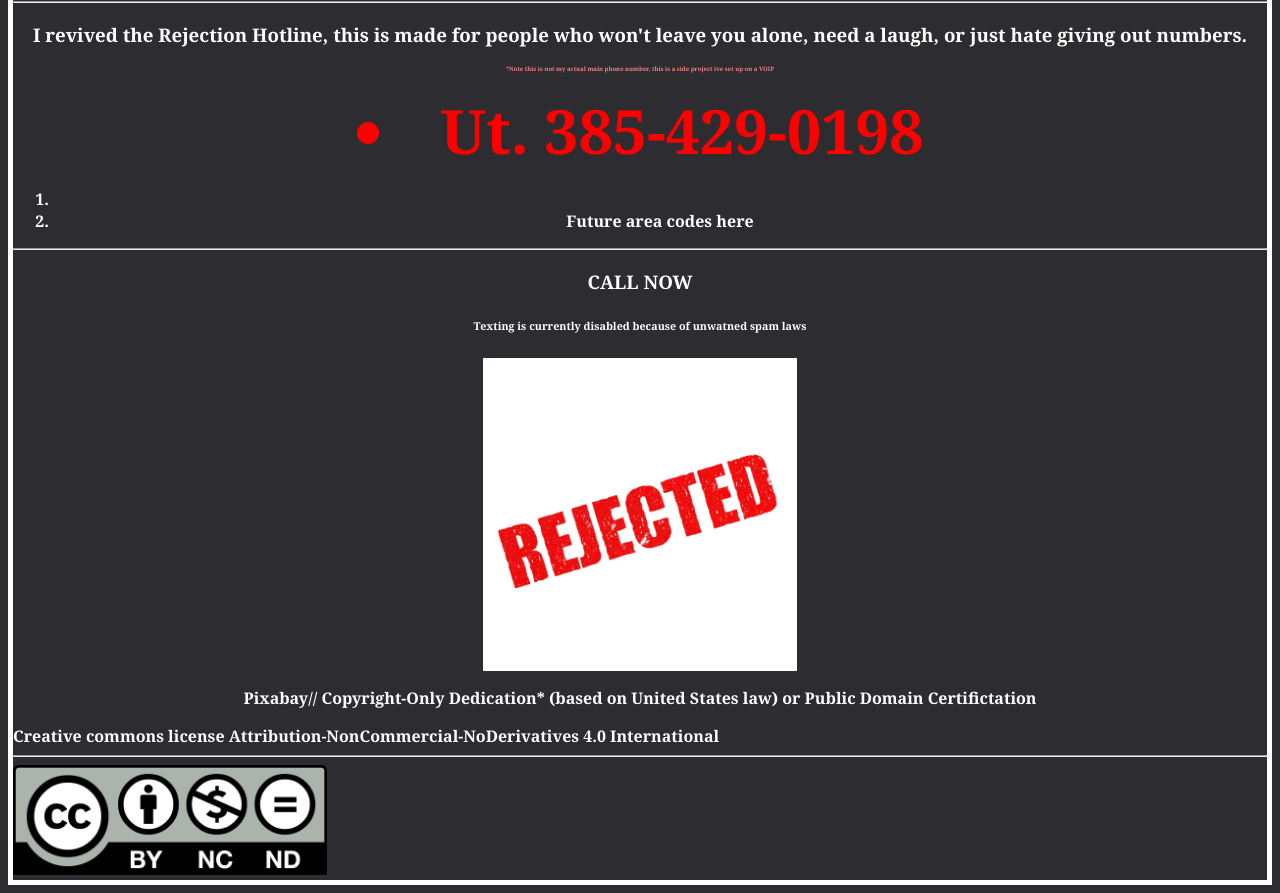
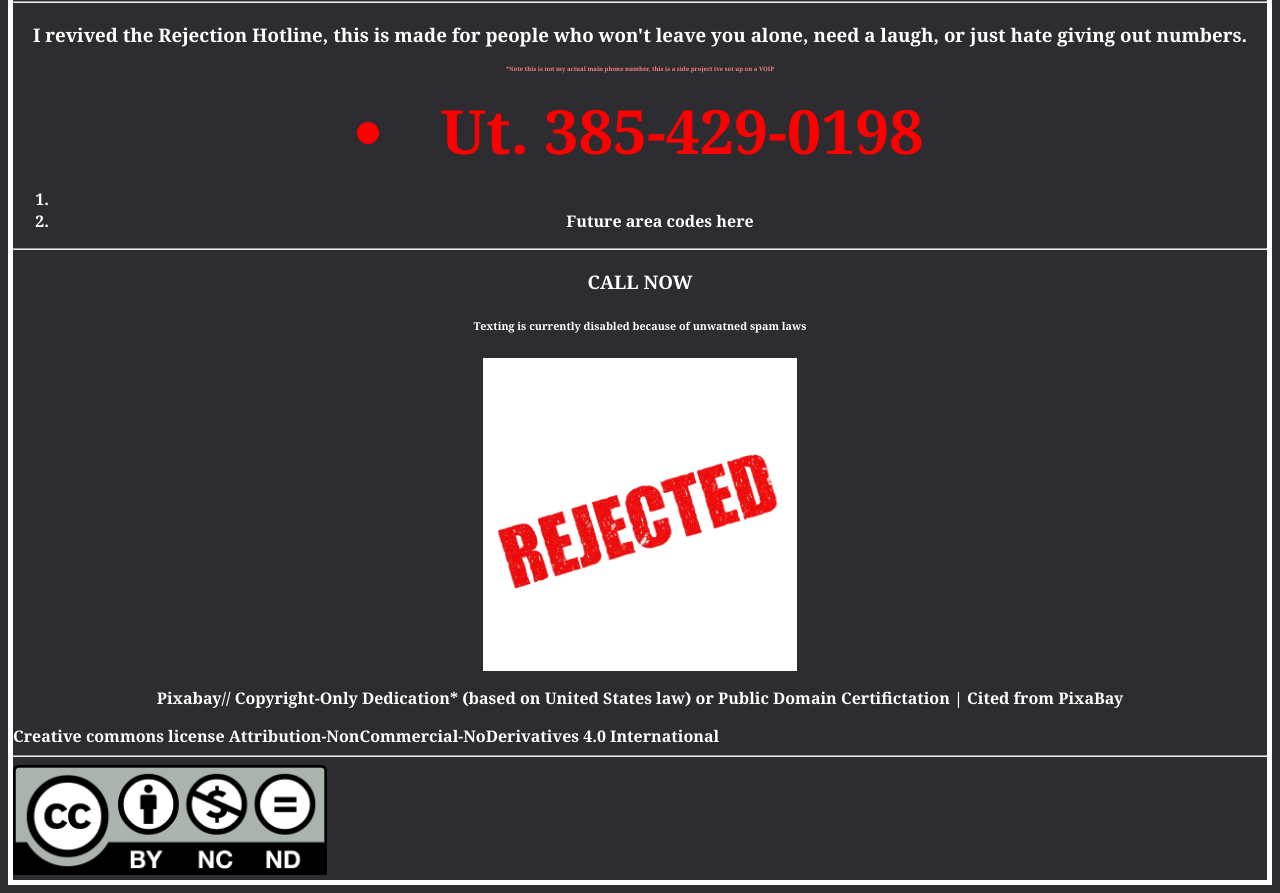
Before and after one commit to mindelou/rejectionhotline, a plain HTML site: page index.html in a window 1280 px wide. Shown: the part 153-1046 px from the top of the page. Drawn offline with Linux system fonts and the light colour scheme; a web font is replaced by a local one.

Commit message:
Update index.html

```diff
--- a/index.html
+++ b/index.html
@@ -58,7 +58,7 @@
 
 <img src="rejected.png" alt="Picture that says "rejected class="imgcntr">
 <p>Pixabay// Copyright-Only Dedication* (based on United States law)
-  or Public Domain Certifictation </p>
+  or Public Domain Certifictation | Cited from PixaBay</p>
 <a href="https://creativecommons.org/licenses/publicdomain/">Creative commons license</a>
 
 <a href="https://www.google.com/url?sa=i&url=https%3A%2F%2Fpixabay.com%2Fillustrations%2Fstamp-rejected-document-reject-1726352%2F&psig=AOvVaw0WI2ihyiEi9rbq-59fi04c&ust=1682688793476000&source=images&cd=vfe&ved=0CBIQjhxqFwoTCKiFxrGWyv4CFQAAAAAdAAAAABAE">Attribution-NonCommercial-NoDerivatives 4.0 International</a>
```
